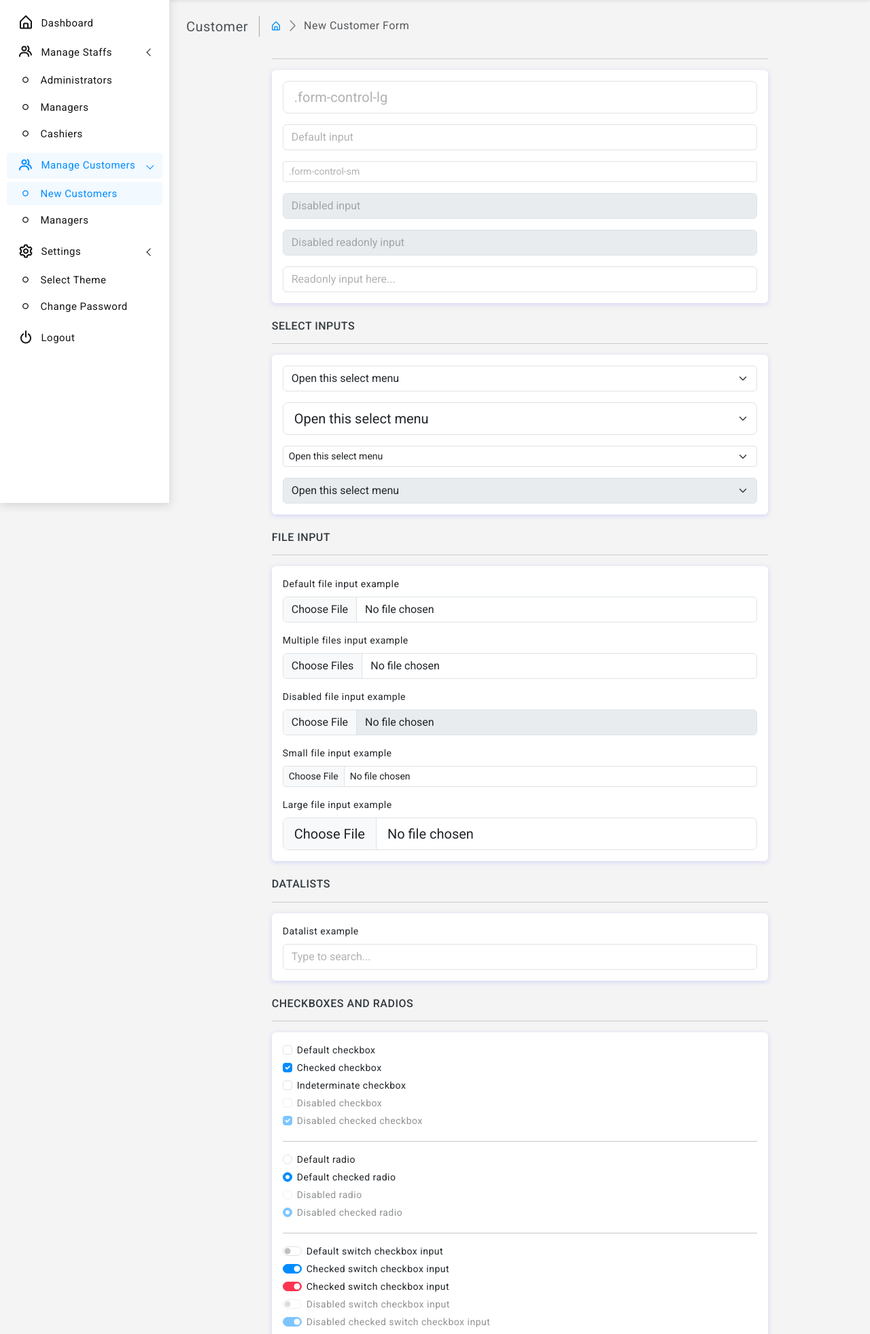
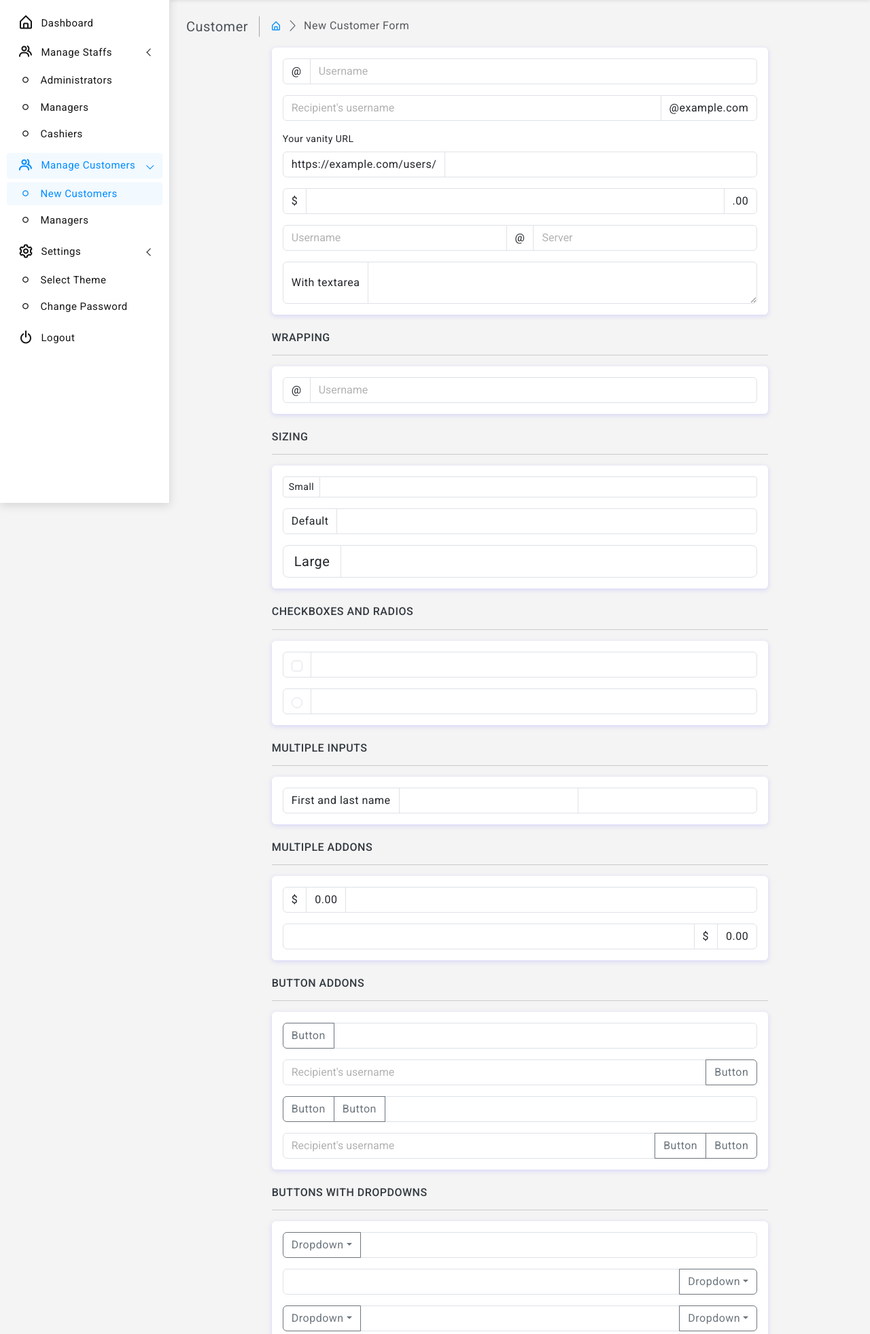
Before and after one commit to Okoth-Elijah/school-system, a PHP site: page /kitudesacco/new-customer in a window 1280 px wide. Shown: the part 60-2023 px from the top of the page at 68% size. Run offline with PHP 8.4, Linux system fonts and the light colour scheme; the visitor is signed in with stand-in values (Sample User, id 1); data that the repository does not hold is empty; some libraries are stand-ins or nearby versions.

Commit message:
code
coee

```diff
--- a/new-customer.php
+++ b/new-customer.php
@@ -1,4 +1,5 @@
 <?php include 'header.php'; ?>
+<!--start page wrapper -->
 <div class="page-wrapper">
 	<div class="page-content">
 		<!--breadcrumb-->
@@ -17,266 +18,296 @@
 		<!--end breadcrumb-->
 		<div class="row">
 			<div class="col-xl-9 mx-auto">
+				<div class="card">
+					<div class="card-body">
+						<div class="input-group mb-3"> <span class="input-group-text" id="basic-addon1">@</span>
+							<input type="text" class="form-control" placeholder="Username" aria-label="Username" aria-describedby="basic-addon1">
+						</div>
+						<div class="input-group mb-3">
+							<input type="text" class="form-control" placeholder="Recipient's username" aria-label="Recipient's username" aria-describedby="basic-addon2"> <span class="input-group-text" id="basic-addon2">@example.com</span>
+						</div>
+						<label for="basic-url" class="form-label">Your vanity URL</label>
+						<div class="input-group mb-3"> <span class="input-group-text" id="basic-addon3">https://example.com/users/</span>
+							<input type="text" class="form-control" id="basic-url" aria-describedby="basic-addon3">
+						</div>
+						<div class="input-group mb-3"> <span class="input-group-text">$</span>
+							<input type="text" class="form-control" aria-label="Amount (to the nearest dollar)"> <span class="input-group-text">.00</span>
+						</div>
+						<div class="input-group mb-3">
+							<input type="text" class="form-control" placeholder="Username" aria-label="Username"> <span class="input-group-text">@</span>
+							<input type="text" class="form-control" placeholder="Server" aria-label="Server">
+						</div>
+						<div class="input-group"> <span class="input-group-text">With textarea</span>
+							<textarea class="form-control" aria-label="With textarea"></textarea>
+						</div>
+					</div>
+				</div>
+				<h6 class="mb-0 text-uppercase">Wrapping</h6>
 				<hr/>
 				<div class="card">
 					<div class="card-body">
-						<input class="form-control form-control-lg mb-3" type="text" placeholder=".form-control-lg" aria-label=".form-control-lg example">
-						<input class="form-control mb-3" type="text" placeholder="Default input" aria-label="default input example">
-						<input class="form-control form-control-sm mb-3" type="text" placeholder=".form-control-sm" aria-label=".form-control-sm example">
-						<input class="form-control mb-3" type="text" placeholder="Disabled input" aria-label="Disabled input example" disabled>
-						<input class="form-control mb-3" type="text" placeholder="Disabled readonly input" aria-label="Disabled input example" disabled readonly>
-						<input class="form-control" type="text" placeholder="Readonly input here..." aria-label="readonly input example" readonly>
+						<div class="input-group flex-nowrap"> <span class="input-group-text" id="addon-wrapping">@</span>
+							<input type="text" class="form-control" placeholder="Username" aria-label="Username" aria-describedby="addon-wrapping">
+						</div>
 					</div>
 				</div>
-				<h6 class="mb-0 text-uppercase">Select Inputs</h6>
+				<h6 class="mb-0 text-uppercase">Sizing</h6>
 				<hr/>
 				<div class="card">
 					<div class="card-body">
-						<select class="form-select mb-3" aria-label="Default select example">
-							<option selected>Open this select menu</option>
-							<option value="1">One</option>
-							<option value="2">Two</option>
-							<option value="3">Three</option>
-						</select>
-						<select class="form-select form-select-lg mb-3" aria-label=".form-select-lg example">
-							<option selected>Open this select menu</option>
-							<option value="1">One</option>
-							<option value="2">Two</option>
-							<option value="3">Three</option>
-						</select>
-						<select class="form-select form-select-sm mb-3" aria-label=".form-select-sm example">
-							<option selected>Open this select menu</option>
-							<option value="1">One</option>
-							<option value="2">Two</option>
-							<option value="3">Three</option>
-						</select>
-						<select class="form-select" aria-label="Disabled select example" disabled>
-							<option selected>Open this select menu</option>
-							<option value="1">One</option>
-							<option value="2">Two</option>
-							<option value="3">Three</option>
-						</select>
-					</div>
-				</div>
-				<h6 class="mb-0 text-uppercase">File input</h6>
-				<hr/>
-				<div class="card">
-					<div class="card-body">
-						<div class="mb-3">
-							<label for="formFile" class="form-label">Default file input example</label>
-							<input class="form-control" type="file" id="formFile">
+						<div class="input-group input-group-sm mb-3"> <span class="input-group-text" id="inputGroup-sizing-sm">Small</span>
+							<input type="text" class="form-control" aria-label="Sizing example input" aria-describedby="inputGroup-sizing-sm">
 						</div>
-						<div class="mb-3">
-							<label for="formFileMultiple" class="form-label">Multiple files input example</label>
-							<input class="form-control" type="file" id="formFileMultiple" multiple>
+						<div class="input-group mb-3"> <span class="input-group-text" id="inputGroup-sizing-default">Default</span>
+							<input type="text" class="form-control" aria-label="Sizing example input" aria-describedby="inputGroup-sizing-default">
 						</div>
-						<div class="mb-3">
-							<label for="formFileDisabled" class="form-label">Disabled file input example</label>
-							<input class="form-control" type="file" id="formFileDisabled" disabled>
+						<div class="input-group input-group-lg"> <span class="input-group-text" id="inputGroup-sizing-lg">Large</span>
+							<input type="text" class="form-control" aria-label="Sizing example input" aria-describedby="inputGroup-sizing-lg">
 						</div>
-						<div class="mb-3">
-							<label for="formFileSm" class="form-label">Small file input example</label>
-							<input class="form-control form-control-sm" id="formFileSm" type="file">
-						</div>
-						<div>
-							<label for="formFileLg" class="form-label">Large file input example</label>
-							<input class="form-control form-control-lg" id="formFileLg" type="file">
-						</div>
-					</div>
-				</div>
-				<h6 class="mb-0 text-uppercase">Datalists</h6>
-				<hr/>
-				<div class="card">
-					<div class="card-body">
-						<label for="exampleDataList" class="form-label">Datalist example</label>
-						<input class="form-control" list="datalistOptions" id="exampleDataList" placeholder="Type to search...">
-						<datalist id="datalistOptions">
-							<option value="San Francisco">
-								<option value="New York">
-									<option value="Seattle">
-										<option value="Los Angeles">
-											<option value="Chicago">
-						</datalist>
 					</div>
 				</div>
 				<h6 class="mb-0 text-uppercase">Checkboxes and radios</h6>
 				<hr/>
 				<div class="card">
 					<div class="card-body">
-						<div class="form-check">
-							<input class="form-check-input" type="checkbox" value="" id="flexCheckDefault">
-							<label class="form-check-label" for="flexCheckDefault">Default checkbox</label>
+						<div class="input-group mb-3">
+							<div class="input-group-text">
+								<input class="form-check-input" type="checkbox" value="" aria-label="Checkbox for following text input">
+							</div>
+							<input type="text" class="form-control" aria-label="Text input with checkbox">
 						</div>
-						<div class="form-check">
-							<input class="form-check-input" type="checkbox" value="" id="flexCheckChecked" checked>
-							<label class="form-check-label" for="flexCheckChecked">Checked checkbox</label>
-						</div>
-						<div class="form-check">
-							<input class="form-check-input" type="checkbox" value="" id="flexCheckIndeterminate">
-							<label class="form-check-label" for="flexCheckIndeterminate">Indeterminate checkbox</label>
-						</div>
-						<div class="form-check">
-							<input class="form-check-input" type="checkbox" value="" id="flexCheckDisabled" disabled>
-							<label class="form-check-label" for="flexCheckDisabled">Disabled checkbox</label>
-						</div>
-						<div class="form-check">
-							<input class="form-check-input" type="checkbox" value="" id="flexCheckCheckedDisabled" checked disabled>
-							<label class="form-check-label" for="flexCheckCheckedDisabled">Disabled checked checkbox</label>
-						</div>
-						<hr/>
-						<div class="form-check">
-							<input class="form-check-input" type="radio" name="flexRadioDefault" id="flexRadioDefault1">
-							<label class="form-check-label" for="flexRadioDefault1">Default radio</label>
-						</div>
-						<div class="form-check">
-							<input class="form-check-input" type="radio" name="flexRadioDefault" id="flexRadioDefault2" checked>
-							<label class="form-check-label" for="flexRadioDefault2">Default checked radio</label>
-						</div>
-						<div class="form-check">
-							<input class="form-check-input" type="radio" name="flexRadioDisabled" id="flexRadioDisabled" disabled>
-							<label class="form-check-label" for="flexRadioDisabled">Disabled radio</label>
-						</div>
-						<div class="form-check">
-							<input class="form-check-input" type="radio" name="flexRadioDisabled" id="flexRadioCheckedDisabled" checked disabled>
-							<label class="form-check-label" for="flexRadioCheckedDisabled">Disabled checked radio</label>
-						</div>
-						<hr/>
-						<div class="form-check form-switch">
-							<input class="form-check-input" type="checkbox" id="flexSwitchCheckDefault">
-							<label class="form-check-label" for="flexSwitchCheckDefault">Default switch checkbox input</label>
-						</div>
-						<div class="form-check form-switch">
-							<input class="form-check-input" type="checkbox" id="flexSwitchCheckChecked" checked>
-							<label class="form-check-label" for="flexSwitchCheckChecked">Checked switch checkbox input</label>
-						</div>
-						<div class="form-check-danger form-check form-switch">
-							<input class="form-check-input" type="checkbox" id="flexSwitchCheckCheckedDanger" checked>
-							<label class="form-check-label" for="flexSwitchCheckCheckedDanger">Checked switch checkbox input</label>
-						</div>
-						<div class="form-check form-switch">
-							<input class="form-check-input" type="checkbox" id="flexSwitchCheckDisabled" disabled>
-							<label class="form-check-label" for="flexSwitchCheckDisabled">Disabled switch checkbox input</label>
-						</div>
-						<div class="form-check form-switch">
-							<input class="form-check-input" type="checkbox" id="flexSwitchCheckCheckedDisabled" checked disabled>
-							<label class="form-check-label" for="flexSwitchCheckCheckedDisabled">Disabled checked switch checkbox input</label>
-						</div>
-						<hr/>
-						<div class="form-check form-check-inline">
-							<input class="form-check-input" type="checkbox" id="inlineCheckbox1" value="option1">
-							<label class="form-check-label" for="inlineCheckbox1">1</label>
-						</div>
-						<div class="form-check form-check-inline">
-							<input class="form-check-input" type="checkbox" id="inlineCheckbox2" value="option2">
-							<label class="form-check-label" for="inlineCheckbox2">2</label>
-						</div>
-						<div class="form-check form-check-inline">
-							<input class="form-check-input" type="checkbox" id="inlineCheckbox3" value="option3" disabled>
-							<label class="form-check-label" for="inlineCheckbox3">3 (disabled)</label>
-						</div>
-						<div class="form-check form-check-inline">
-							<input class="form-check-input" type="radio" name="inlineRadioOptions" id="inlineRadio1" value="option1">
-							<label class="form-check-label" for="inlineRadio1">1</label>
-						</div>
-						<div class="form-check form-check-inline">
-							<input class="form-check-input" type="radio" name="inlineRadioOptions" id="inlineRadio2" value="option2">
-							<label class="form-check-label" for="inlineRadio2">2</label>
-						</div>
-						<div class="form-check form-check-inline">
-							<input class="form-check-input" type="radio" name="inlineRadioOptions" id="inlineRadio3" value="option3" disabled>
-							<label class="form-check-label" for="inlineRadio3">3 (disabled)</label>
+						<div class="input-group">
+							<div class="input-group-text">
+								<input class="form-check-input" type="radio" value="" aria-label="Radio button for following text input">
+							</div>
+							<input type="text" class="form-control" aria-label="Text input with radio button">
 						</div>
 					</div>
 				</div>
-				<h6 class="mb-0 text-uppercase">Input Mask</h6>
+				<h6 class="mb-0 text-uppercase">Multiple inputs</h6>
 				<hr/>
 				<div class="card">
 					<div class="card-body">
-						<form>
-							<div class="mb-3">
-								<label class="form-label">Date:</label>
-								<input type="date" class="form-control">
-							</div>
-							<div class="mb-3">
-								<label class="form-label">Date time:</label>
-								<input type="datetime-local" class="form-control">
-							</div>
-							<div class="mb-3">
-								<label class="form-label">Email:</label>
-								<input type="email" class="form-control" placeholder="example@gmail.com">
-							</div>
-							<div class="mb-3">
-								<label class="form-label">Password:</label>
-								<input type="password" class="form-control" value="........">
-							</div>
-							<div class="mb-3">
-								<label class="form-label">Input File:</label>
-								<input type="file" class="form-control">
-							</div>
-							<div class="mb-3">
-								<label class="form-label">Month:</label>
-								<input type="month" class="form-control">
-							</div>
-							<div class="mb-3">
-								<label class="form-label">Search:</label>
-								<input type="search" class="form-control">
-							</div>
-							<div class="mb-3">
-								<label class="form-label">Tel:</label>
-								<input type="tel" class="form-control">
-							</div>
-							<div class="mb-3">
-								<label class="form-label">Time:</label>
-								<input type="time" class="form-control">
-							</div>
-							<div class="mb-3">
-								<label class="form-label">Url:</label>
-								<input type="url" class="form-control" placeholder="https://example.com/users/">
-							</div>
-							<div class="mb-3">
-								<label class="form-label">Week:</label>
-								<input type="week" class="form-control">
-							</div>
-						</form>
+						<div class="input-group"> <span class="input-group-text">First and last name</span>
+							<input type="text" aria-label="First name" class="form-control">
+							<input type="text" aria-label="Last name" class="form-control">
+						</div>
 					</div>
 				</div>
-				<h6 class="mb-0 text-uppercase">Input Tags</h6>
+				<h6 class="mb-0 text-uppercase">Multiple addons</h6>
 				<hr/>
 				<div class="card">
 					<div class="card-body">
-						<form>
-							<div class="mb-3">
-								<label class="form-label">Basic</label>
-								<input type="text" class="form-control" data-role="tagsinput" value="jQuery,Script,Net">
-							</div>
-							<div class="mb-3">
-								<label class="form-label">Multi Select</label>
-								<select multiple data-role="tagsinput">
-									<option value="Amsterdam">Amsterdam</option>
-									<option value="Washington">Washington</option>
-									<option value="Sydney">Sydney</option>
-									<option value="Beijing">Beijing</option>
-									<option value="Cairo">Cairo</option>
-								</select>
-							</div>
-						</form>
+						<div class="input-group mb-3"> <span class="input-group-text">$</span>
+							<span class="input-group-text">0.00</span>
+							<input type="text" class="form-control" aria-label="Dollar amount (with dot and two decimal places)">
+						</div>
+						<div class="input-group">
+							<input type="text" class="form-control" aria-label="Dollar amount (with dot and two decimal places)"> <span class="input-group-text">$</span>
+							<span class="input-group-text">0.00</span>
+						</div>
 					</div>
 				</div>
-				<h6 class="mb-0 text-uppercase">Range Inputs</h6>
+				<h6 class="mb-0 text-uppercase">Button addons</h6>
 				<hr/>
 				<div class="card">
 					<div class="card-body">
-						<div class="mb-3">
-							<label for="customRange1" class="form-label">Example range</label>
-							<input type="range" class="form-range" id="customRange1">
+						<div class="input-group mb-3">
+							<button class="btn btn-outline-secondary" type="button" id="button-addon1">Button</button>
+							<input type="text" class="form-control" placeholder="" aria-label="Example text with button addon" aria-describedby="button-addon1">
 						</div>
-						<div class="mb-3">
-							<label for="disabledRange" class="form-label">Disabled range</label>
-							<input type="range" class="form-range" id="disabledRange" disabled>
+						<div class="input-group mb-3">
+							<input type="text" class="form-control" placeholder="Recipient's username" aria-label="Recipient's username" aria-describedby="button-addon2">
+							<button class="btn btn-outline-secondary" type="button" id="button-addon2">Button</button>
 						</div>
-						<div class="mb-3">
-							<label for="customRange2" class="form-label">Example range</label>
-							<input type="range" class="form-range" min="0" max="5" id="customRange2">
+						<div class="input-group mb-3">
+							<button class="btn btn-outline-secondary" type="button">Button</button>
+							<button class="btn btn-outline-secondary" type="button">Button</button>
+							<input type="text" class="form-control" placeholder="" aria-label="Example text with two button addons">
+						</div>
+						<div class="input-group">
+							<input type="text" class="form-control" placeholder="Recipient's username" aria-label="Recipient's username with two button addons">
+							<button class="btn btn-outline-secondary" type="button">Button</button>
+							<button class="btn btn-outline-secondary" type="button">Button</button>
+						</div>
+					</div>
+				</div>
+				<h6 class="mb-0 text-uppercase">Buttons with dropdowns</h6>
+				<hr/>
+				<div class="card">
+					<div class="card-body">
+						<div class="input-group mb-3">
+							<button class="btn btn-outline-secondary dropdown-toggle" type="button" data-bs-toggle="dropdown" aria-expanded="false">Dropdown</button>
+							<ul class="dropdown-menu">
+								<li><a class="dropdown-item" href="#">Action</a>
+								</li>
+								<li><a class="dropdown-item" href="#">Another action</a>
+								</li>
+								<li><a class="dropdown-item" href="#">Something else here</a>
+								</li>
+								<li>
+									<hr class="dropdown-divider">
+								</li>
+								<li><a class="dropdown-item" href="#">Separated link</a>
+								</li>
+							</ul>
+							<input type="text" class="form-control" aria-label="Text input with dropdown button">
+						</div>
+						<div class="input-group mb-3">
+							<input type="text" class="form-control" aria-label="Text input with dropdown button">
+							<button class="btn btn-outline-secondary dropdown-toggle" type="button" data-bs-toggle="dropdown" aria-expanded="false">Dropdown</button>
+							<ul class="dropdown-menu dropdown-menu-end">
+								<li><a class="dropdown-item" href="#">Action</a>
+								</li>
+								<li><a class="dropdown-item" href="#">Another action</a>
+								</li>
+								<li><a class="dropdown-item" href="#">Something else here</a>
+								</li>
+								<li>
+									<hr class="dropdown-divider">
+								</li>
+								<li><a class="dropdown-item" href="#">Separated link</a>
+								</li>
+							</ul>
+						</div>
+						<div class="input-group">
+							<button class="btn btn-outline-secondary dropdown-toggle" type="button" data-bs-toggle="dropdown" aria-expanded="false">Dropdown</button>
+							<ul class="dropdown-menu">
+								<li><a class="dropdown-item" href="#">Action before</a>
+								</li>
+								<li><a class="dropdown-item" href="#">Another action before</a>
+								</li>
+								<li><a class="dropdown-item" href="#">Something else here</a>
+								</li>
+								<li>
+									<hr class="dropdown-divider">
+								</li>
+								<li><a class="dropdown-item" href="#">Separated link</a>
+								</li>
+							</ul>
+							<input type="text" class="form-control" aria-label="Text input with 2 dropdown buttons">
+							<button class="btn btn-outline-secondary dropdown-toggle" type="button" data-bs-toggle="dropdown" aria-expanded="false">Dropdown</button>
+							<ul class="dropdown-menu dropdown-menu-end">
+								<li><a class="dropdown-item" href="#">Action</a>
+								</li>
+								<li><a class="dropdown-item" href="#">Another action</a>
+								</li>
+								<li><a class="dropdown-item" href="#">Something else here</a>
+								</li>
+								<li>
+									<hr class="dropdown-divider">
+								</li>
+								<li><a class="dropdown-item" href="#">Separated link</a>
+								</li>
+							</ul>
+						</div>
+					</div>
+				</div>
+				<h6 class="mb-0 text-uppercase">Segmented buttons</h6>
+				<hr/>
+				<div class="card">
+					<div class="card-body">
+						<div class="input-group mb-3">
+							<button type="button" class="btn btn-outline-secondary">Action</button>
+							<button type="button" class="btn btn-outline-secondary dropdown-toggle dropdown-toggle-split" data-bs-toggle="dropdown" aria-expanded="false">	<span class="visually-hidden">Toggle Dropdown</span>
+							</button>
+							<ul class="dropdown-menu">
+								<li><a class="dropdown-item" href="#">Action</a>
+								</li>
+								<li><a class="dropdown-item" href="#">Another action</a>
+								</li>
+								<li><a class="dropdown-item" href="#">Something else here</a>
+								</li>
+								<li>
+									<hr class="dropdown-divider">
+								</li>
+								<li><a class="dropdown-item" href="#">Separated link</a>
+								</li>
+							</ul>
+							<input type="text" class="form-control" aria-label="Text input with segmented dropdown button">
+						</div>
+						<div class="input-group">
+							<input type="text" class="form-control" aria-label="Text input with segmented dropdown button">
+							<button type="button" class="btn btn-outline-secondary">Action</button>
+							<button type="button" class="btn btn-outline-secondary dropdown-toggle dropdown-toggle-split" data-bs-toggle="dropdown" aria-expanded="false">	<span class="visually-hidden">Toggle Dropdown</span>
+							</button>
+							<ul class="dropdown-menu dropdown-menu-end">
+								<li><a class="dropdown-item" href="#">Action</a>
+								</li>
+								<li><a class="dropdown-item" href="#">Another action</a>
+								</li>
+								<li><a class="dropdown-item" href="#">Something else here</a>
+								</li>
+								<li>
+									<hr class="dropdown-divider">
+								</li>
+								<li><a class="dropdown-item" href="#">Separated link</a>
+								</li>
+							</ul>
+						</div>
+					</div>
+				</div>
+				<h6 class="mb-0 text-uppercase">Custom forms</h6>
+				<hr/>
+				<div class="card">
+					<div class="card-body">
+						<div class="input-group mb-3">
+							<label class="input-group-text" for="inputGroupSelect01">Options</label>
+							<select class="form-select" id="inputGroupSelect01">
+								<option selected>Choose...</option>
+								<option value="1">One</option>
+								<option value="2">Two</option>
+								<option value="3">Three</option>
+							</select>
+						</div>
+						<div class="input-group mb-3">
+							<select class="form-select" id="inputGroupSelect02">
+								<option selected>Choose...</option>
+								<option value="1">One</option>
+								<option value="2">Two</option>
+								<option value="3">Three</option>
+							</select>
+							<label class="input-group-text" for="inputGroupSelect02">Options</label>
+						</div>
+						<div class="input-group mb-3">
+							<button class="btn btn-outline-secondary" type="button">Button</button>
+							<select class="form-select" id="inputGroupSelect03" aria-label="Example select with button addon">
+								<option selected>Choose...</option>
+								<option value="1">One</option>
+								<option value="2">Two</option>
+								<option value="3">Three</option>
+							</select>
+						</div>
+						<div class="input-group">
+							<select class="form-select" id="inputGroupSelect04" aria-label="Example select with button addon">
+								<option selected>Choose...</option>
+								<option value="1">One</option>
+								<option value="2">Two</option>
+								<option value="3">Three</option>
+							</select>
+							<button class="btn btn-outline-secondary" type="button">Button</button>
+						</div>
+					</div>
+				</div>
+				<h6 class="mb-0 text-uppercase">Custom file input</h6>
+				<hr/>
+				<div class="card">
+					<div class="card-body">
+						<div class="input-group mb-3">
+							<label class="input-group-text" for="inputGroupFile01">Upload</label>
+							<input type="file" class="form-control" id="inputGroupFile01">
+						</div>
+						<div class="input-group mb-3">
+							<input type="file" class="form-control" id="inputGroupFile02">
+							<label class="input-group-text" for="inputGroupFile02">Upload</label>
+						</div>
+						<div class="input-group mb-3">
+							<button class="btn btn-outline-secondary" type="button" id="inputGroupFileAddon03">Button</button>
+							<input type="file" class="form-control" id="inputGroupFile03" aria-describedby="inputGroupFileAddon03" aria-label="Upload">
+						</div>
+						<div class="input-group">
+							<input type="file" class="form-control" id="inputGroupFile04" aria-describedby="inputGroupFileAddon04" aria-label="Upload">
+							<button class="btn btn-outline-secondary" type="button" id="inputGroupFileAddon04">Button</button>
 						</div>
 					</div>
 				</div>
```
